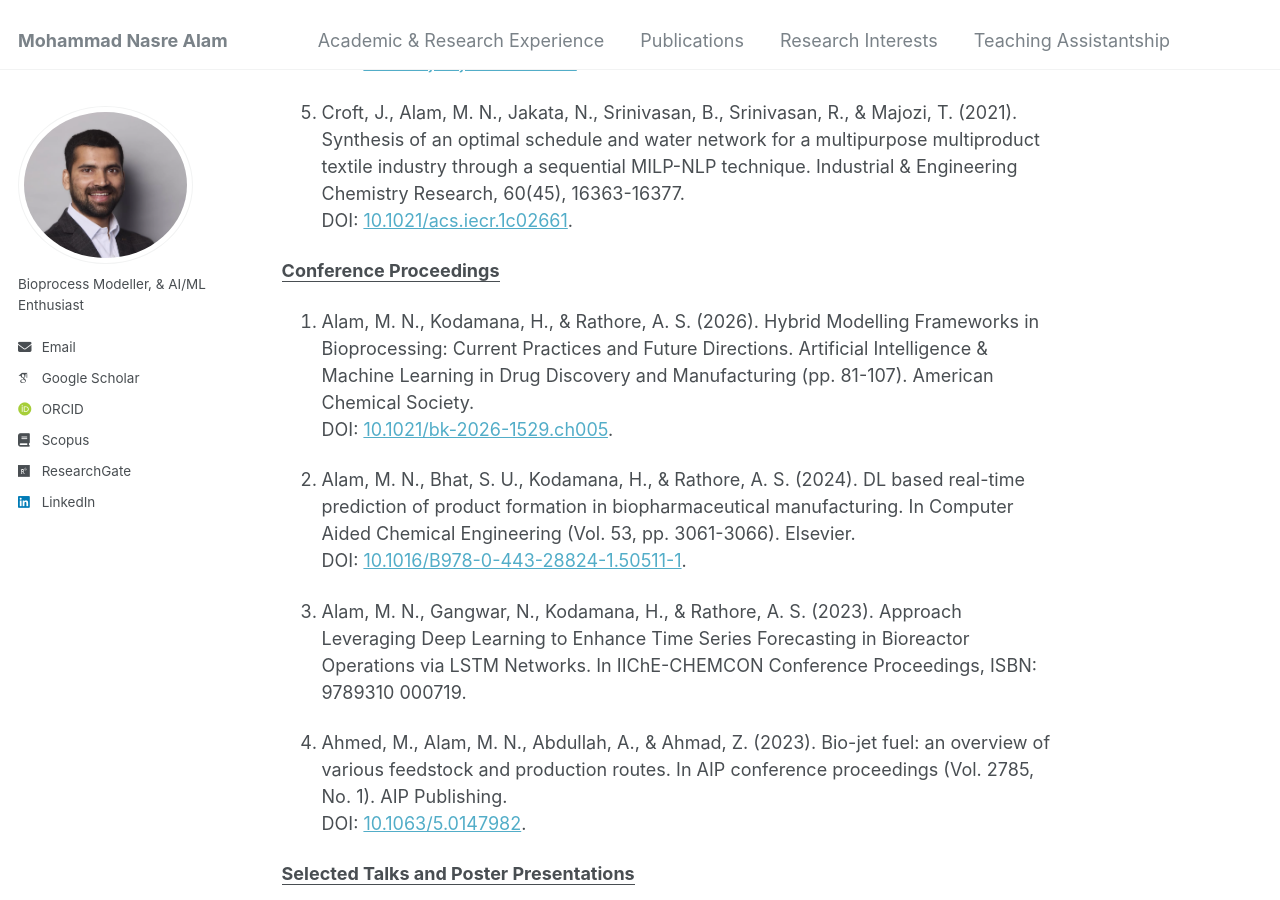
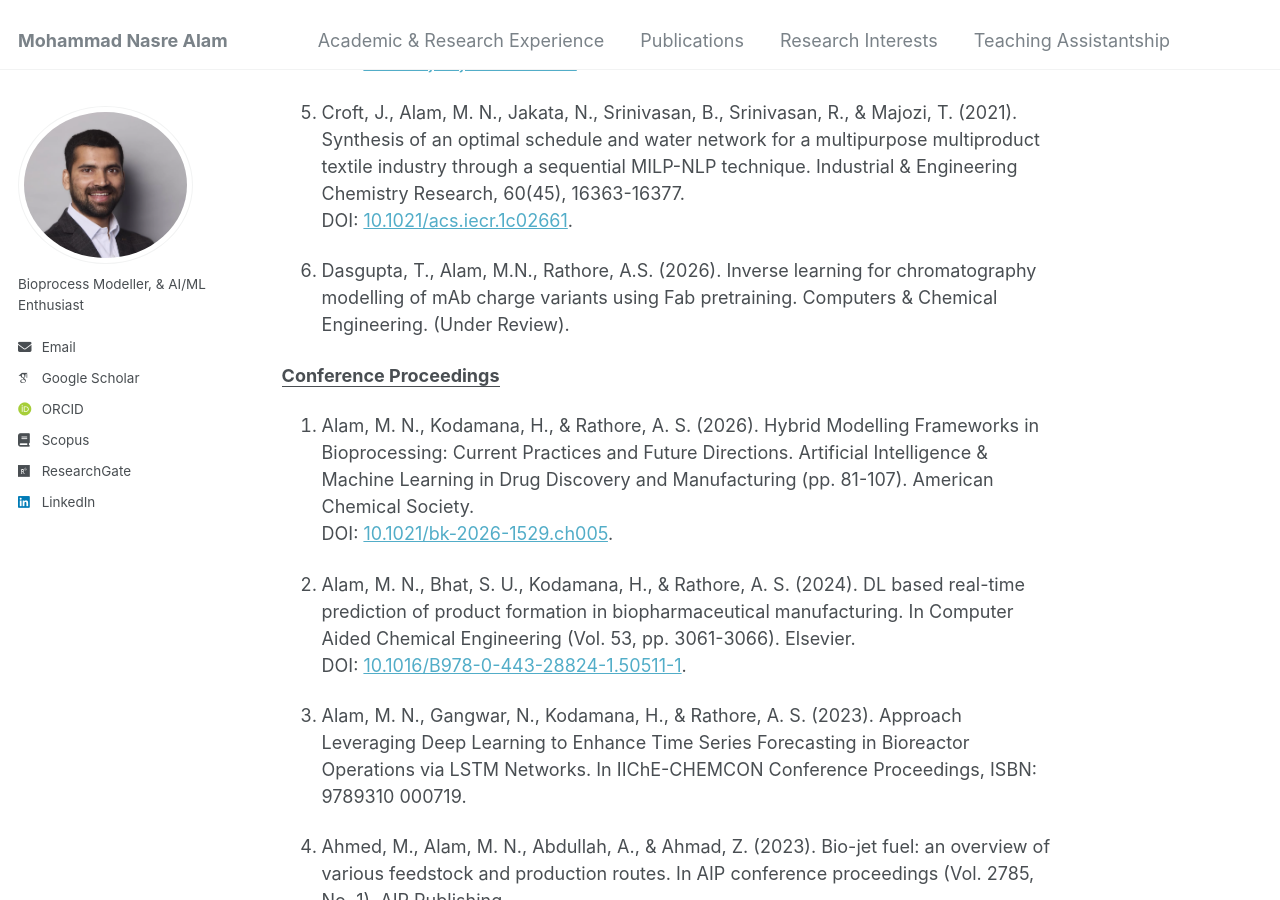
Before and after one commit to mdnasreiit/mdnasreiit.github.io, a Jekyll site: the page built from _pages/publications.md, in a window 1280 px wide and 900 px high, scrolled down 745 px. Built offline with Jekyll 4.4.1, drawn with Linux system fonts in a browser that asks for light colours; some web fonts are replaced.

Commit message:
Update publications with new entries
Added a new publication and updated conference proceedings.

```diff
--- a/_pages/publications.md
+++ b/_pages/publications.md
@@ -20,6 +20,9 @@ Cover link: [https://pubs.acs.org/toc/iecred/64/49](https://pubs.acs.org/toc/iec
 4. Alam, M. N., Anupa, A., Kodamana, H., & Rathore, A. S. (2024). A deep learning-aided multi-objective optimization of a downstream process for production of monoclonal antibody products. Biochemical Engineering Journal, 208, 109357.<br>  DOI: [10.1016/j.bej.2024.109357](https://www.sciencedirect.com/science/article/pii/S1369703X2400144X).<br>
 
 5. Croft, J., Alam, M. N., Jakata, N., Srinivasan, B., Srinivasan, R., & Majozi, T. (2021). Synthesis of an optimal schedule and water network for a multipurpose multiproduct textile industry through a sequential MILP-NLP technique. Industrial & Engineering Chemistry Research, 60(45), 16363-16377.<br>  DOI: [10.1021/acs.iecr.1c02661](https://pubs.acs.org/doi/full/10.1021/acs.iecr.1c02661). <br>
+
+
+6. Dasgupta, T., Alam, M.N., Rathore, A.S. (2026). Inverse learning for chromatography modelling of mAb charge variants using Fab pretraining. Computers & Chemical Engineering. (Under Review). <br>
 
 
 <ins>**Conference Proceedings**</ins>
```
